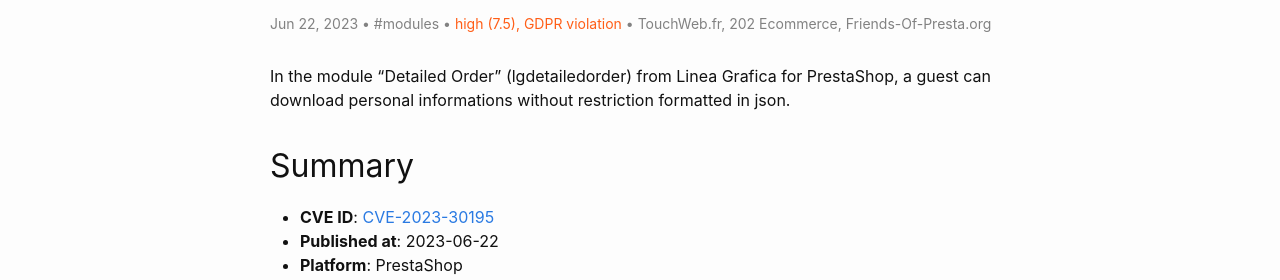
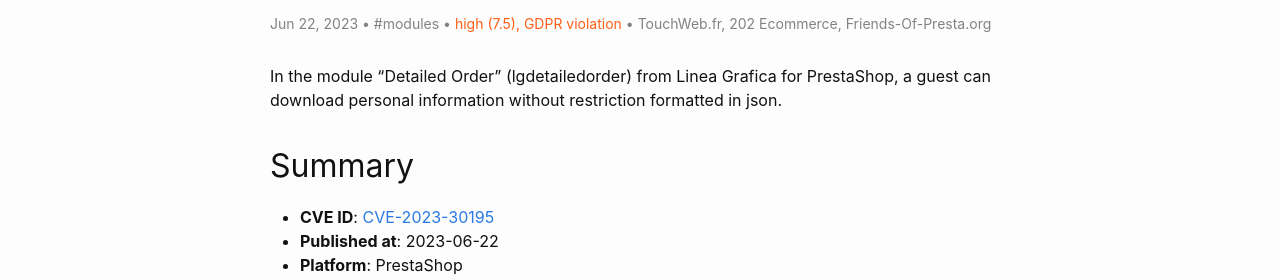
Before and after one commit to friends-of-presta/security-advisories, a Jekyll site: the page built from _posts/2023-06-22-lgdetailedorder.md, in a window 1280 px wide and 1400 px high. Shown: the part 287-567 px from the top of the window. Built offline with Jekyll 4.4.1, drawn with Linux system fonts in a browser that asks for light colours; some of the changed text lies outside the part shown.

Commit message:
Update 2023-06-22-lgdetailedorder.md

```diff
--- a/_posts/2023-06-22-lgdetailedorder.md
+++ b/_posts/2023-06-22-lgdetailedorder.md
@@ -10,7 +10,7 @@ meta: "CVE,PrestaShop,lgdetailedorder"
 severity: "high (7.5), GDPR violation"
 ---
 
-In the module "Detailed Order" (lgdetailedorder) from Linea Grafica for PrestaShop, a guest can download personal informations without restriction formatted in json.
+In the module "Detailed Order" (lgdetailedorder) from Linea Grafica for PrestaShop, a guest can download personal information without restriction formatted in json.
 
 ## Summary
 
```
Also changed, not shown: other parts of _posts/2023-06-22-lgdetailedorder.md (+1 -1 lines).
